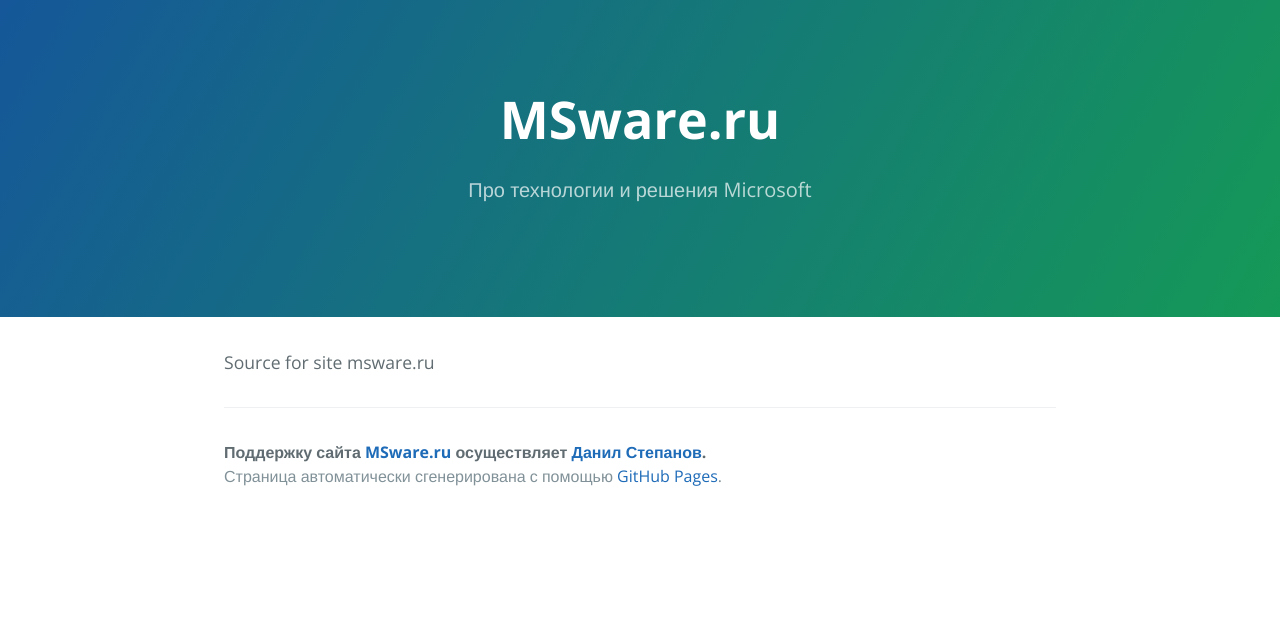
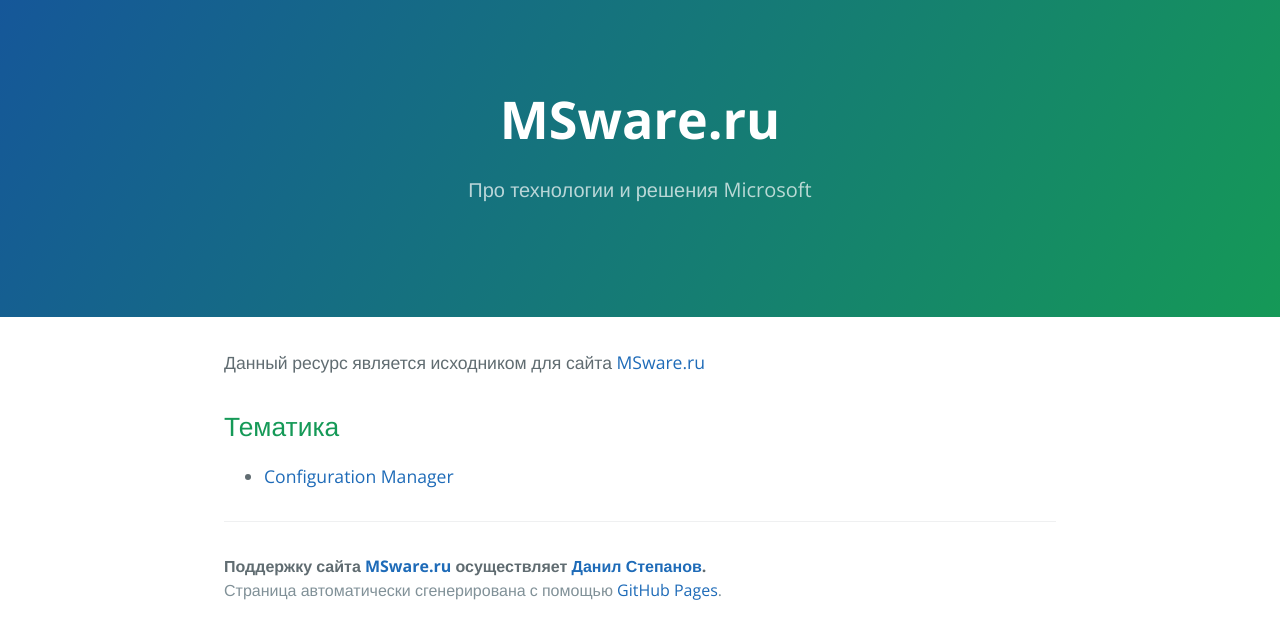
Before and after one commit to dasternd/msware.github.io, a Jekyll site: the page built from README.md, in a window 1280 px wide. Shown: the top 639 px of the page. Built offline with Jekyll 4.4.1, drawn with Linux system fonts in a browser that asks for light colours; our own code applies the rules of GitHub Pages for plain Markdown files.

Commit message:
изменение структуры

```diff
--- a/README.md
+++ b/README.md
@@ -1 +1,5 @@
-Source for site msware.ru
+Данный ресурс является исходником для сайта [MSware.ru](https://msware.ru)
+
+## Тематика
+
+- [Configuration Manager](./ConfigMgr/index.md)
```
Also changed, not shown: ConfigMgr/index.md (+1 -1 lines).
